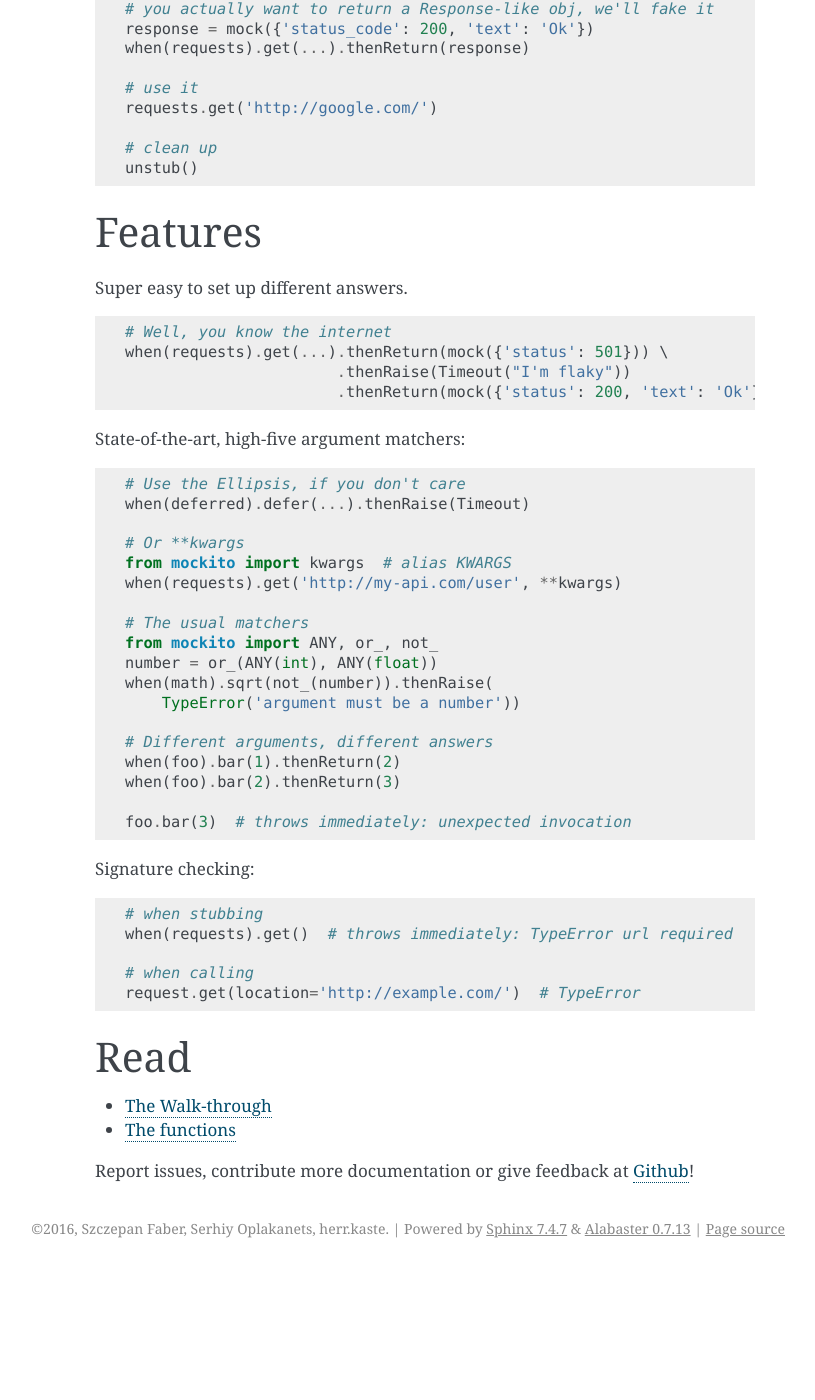
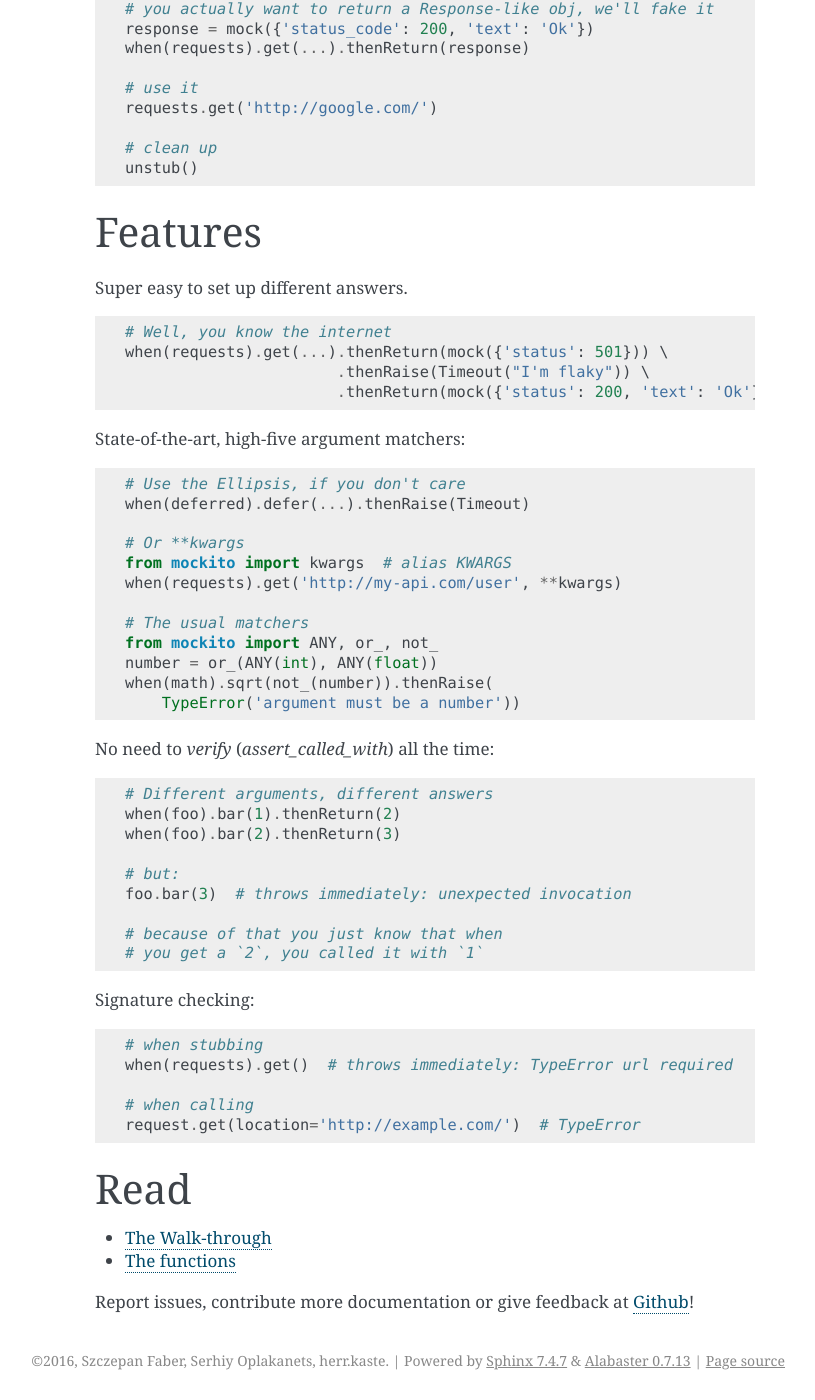
Before and after one commit to kaste/mockito-python, a Sphinx documentation site: the page built from docs/index.rst, in a window 1280 px wide and 1400 px high, scrolled down 501 px. Shown: the whole window, without its empty margins (325-1140 px from the left). Built offline with Sphinx 7.4.7, drawn with Linux system fonts in a browser that asks for light colours; pages that are not in the unit, such as notebooks, are missing from menus; before the commit the page ends 1769 px from its top, so only the background shows below that.

Commit message:
Improve docs

```diff
--- a/docs/index.rst
+++ b/docs/index.rst
@@ -52,7 +52,7 @@ Super easy to set up different answers.
 
     # Well, you know the internet
     when(requests).get(...).thenReturn(mock({'status': 501})) \
-                           .thenRaise(Timeout("I'm flaky"))
+                           .thenRaise(Timeout("I'm flaky")) \
                            .thenReturn(mock({'status': 200, 'text': 'Ok'}))
 
 State-of-the-art, high-five argument matchers::
@@ -70,11 +70,18 @@ State-of-the-art, high-five argument matchers::
     when(math).sqrt(not_(number)).thenRaise(
         TypeError('argument must be a number'))
 
+No need to `verify` (`assert_called_with`) all the time::
+
     # Different arguments, different answers
     when(foo).bar(1).thenReturn(2)
     when(foo).bar(2).thenReturn(3)
 
+    # but:
     foo.bar(3)  # throws immediately: unexpected invocation
+
+    # because of that you just know that when
+    # you get a `2`, you called it with `1`
+
 
 Signature checking::
 
```
